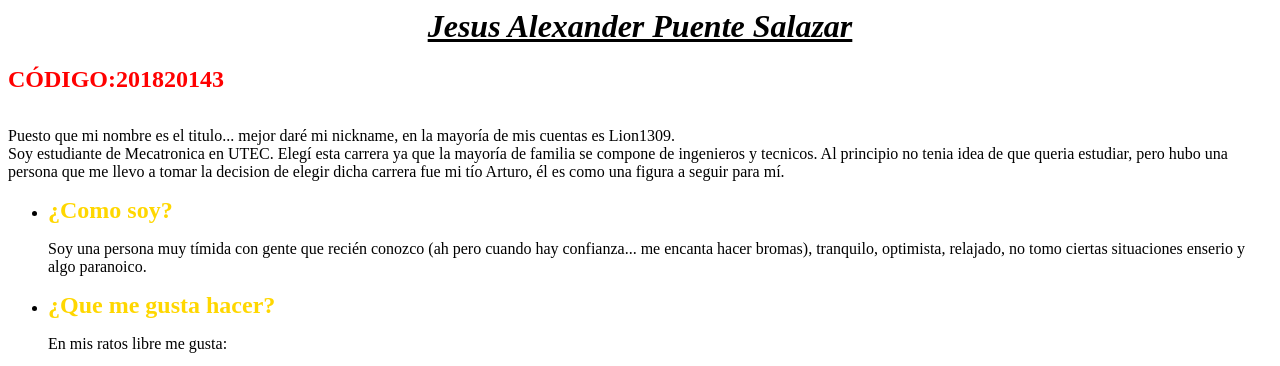
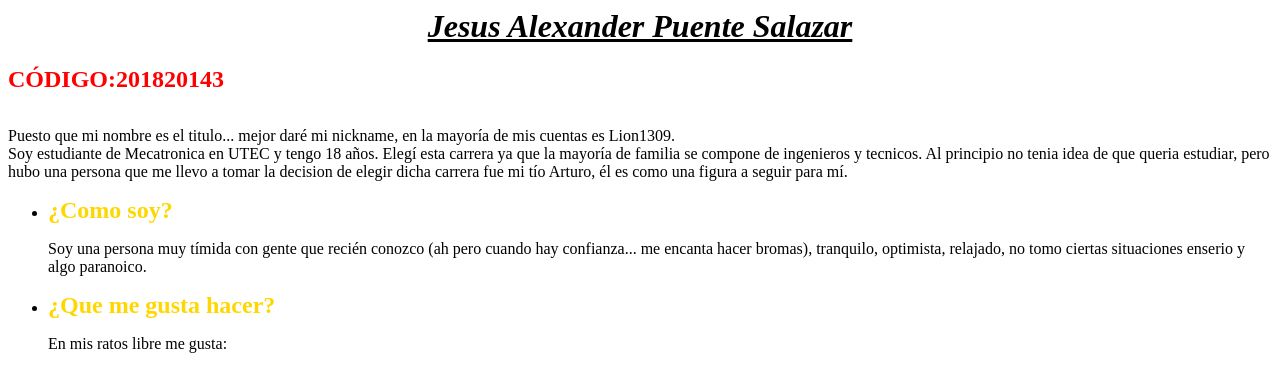
Before and after one commit to JesusAlexanderPuenteSalazar/jesuspuente.github.io, a plain HTML site: page index.html in a window 1280 px wide. Shown: the top 366 px of the page. Drawn offline with Linux system fonts and the light colour scheme.

Commit message:
Update index.html

```diff
--- a/index.html
+++ b/index.html
@@ -5,7 +5,7 @@
 <font face="Monotype Corsiva" size="5" color="red">
 <b>CÓDIGO:201820143</b></font><p><br>
 Puesto que mi nombre es el titulo... mejor daré mi nickname, en la mayoría de mis cuentas es Lion1309.<br>
-Soy estudiante de Mecatronica en UTEC. Elegí esta carrera ya que la mayoría de familia se compone de ingenieros y tecnicos. Al principio no tenia idea de que queria estudiar, pero hubo una persona que me llevo a tomar la decision de elegir dicha carrera fue mi tío Arturo, él es como una figura a seguir para mí.<br>
+Soy estudiante de Mecatronica en UTEC y tengo 18 años. Elegí esta carrera ya que la mayoría de familia se compone de ingenieros y tecnicos. Al principio no tenia idea de que queria estudiar, pero hubo una persona que me llevo a tomar la decision de elegir dicha carrera fue mi tío Arturo, él es como una figura a seguir para mí.<br>
 <ul type="disk">
 <li><font face="Monotype Corsiva" size="5" color="gold"><b>¿Como soy?</b></font><p>
 Soy una persona muy tímida con gente que recién conozco (ah pero cuando hay confianza... me encanta hacer bromas), tranquilo, optimista, relajado, no tomo ciertas situaciones enserio y algo paranoico.<br>
```
